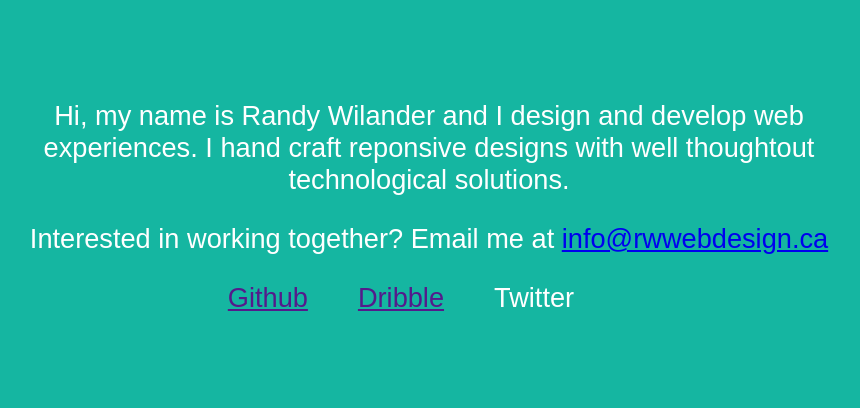
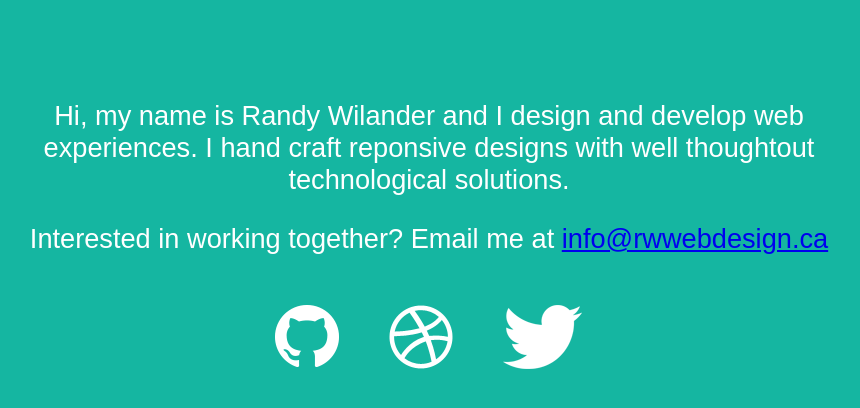
Before and after one commit to rwwebdesign/rwwebdesign.ca, a plain HTML site: page index.html in a window 1280 px wide. Shown: the whole page, without its empty margins (211-1071 px from the left). Drawn offline with Linux system fonts and the light colour scheme; a web font is replaced by a local one.

Commit message:
Finished initial version.

```diff
--- a/index.html
+++ b/index.html
@@ -14,9 +14,9 @@
 		}
 		#content-container {
 			width: 70%;
-			margin-left: 15%;
-			margin-right: 15%;
+			margin: 0 auto;
 			margin-top: 100px;
+			min-width: 307px;
 		}
 		.name {
 			font-family: 'pxn-bold', sans-serif;
@@ -24,7 +24,9 @@
 		ul {
 			list-style-type: none;
 			margin: 0 auto;
-			width: 50%;
+			padding: 0;
+			width: 307px;
+			margin-top: 50px;
 		}
 		li {
 			float: left;
@@ -58,9 +60,9 @@
 		<p class="about-me">Hi, my name is <span class="name">Randy Wilander</span> and I design and develop web experiences. I hand craft reponsive designs with well thoughtout technological solutions.</p>
 		<p class="work-with-me">Interested in working together? Email me at <a href="mailto:info@rwwebdesign.ca">info@rwwebdesign.ca</a></p>
 		<ul class="social-links clear">
-			<li><a href="">Github</a></li>
-			<li><a href="">Dribble</a></li>
-			<li class="last"><a hreff="">Twitter</a></li>
+			<li><a href="https://github.com/rwwebdesign" alt="Github"><img src="images/github_logo_white.png"></a></li>
+			<li><a href="http://dribbble.com/RWWebDesign" alt="Dribble"><img src="images/dribble_logo_white.png"></a></li>
+			<li class="last"><a href="https://twitter.com/RWWDesign" alt="Twitter"><img src="images/twitter_logo_white.png"></a></li>
 		</ul>
 	</div>
 </body>
```
Also changed, not shown: images/dribble_logo_white.png (added), images/github_logo_white.png (added), images/twitter_logo_white.png (added).
